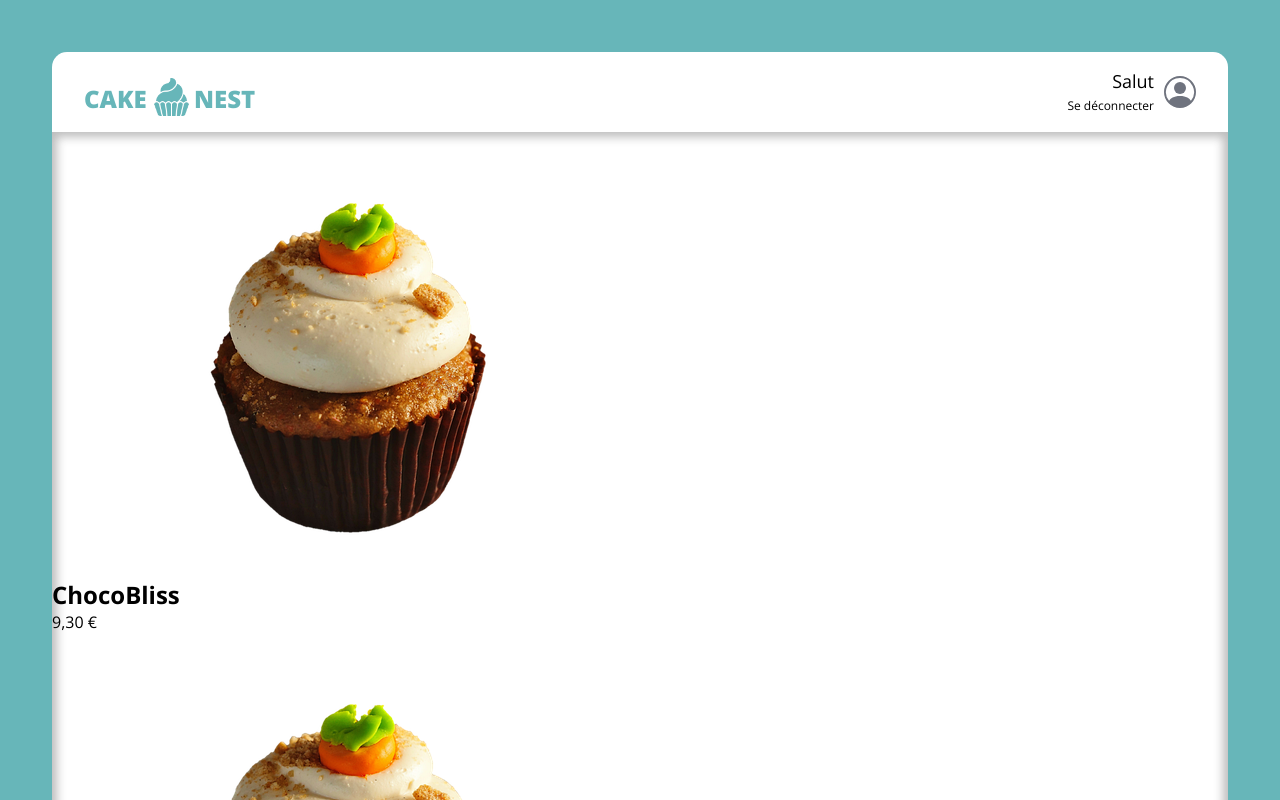
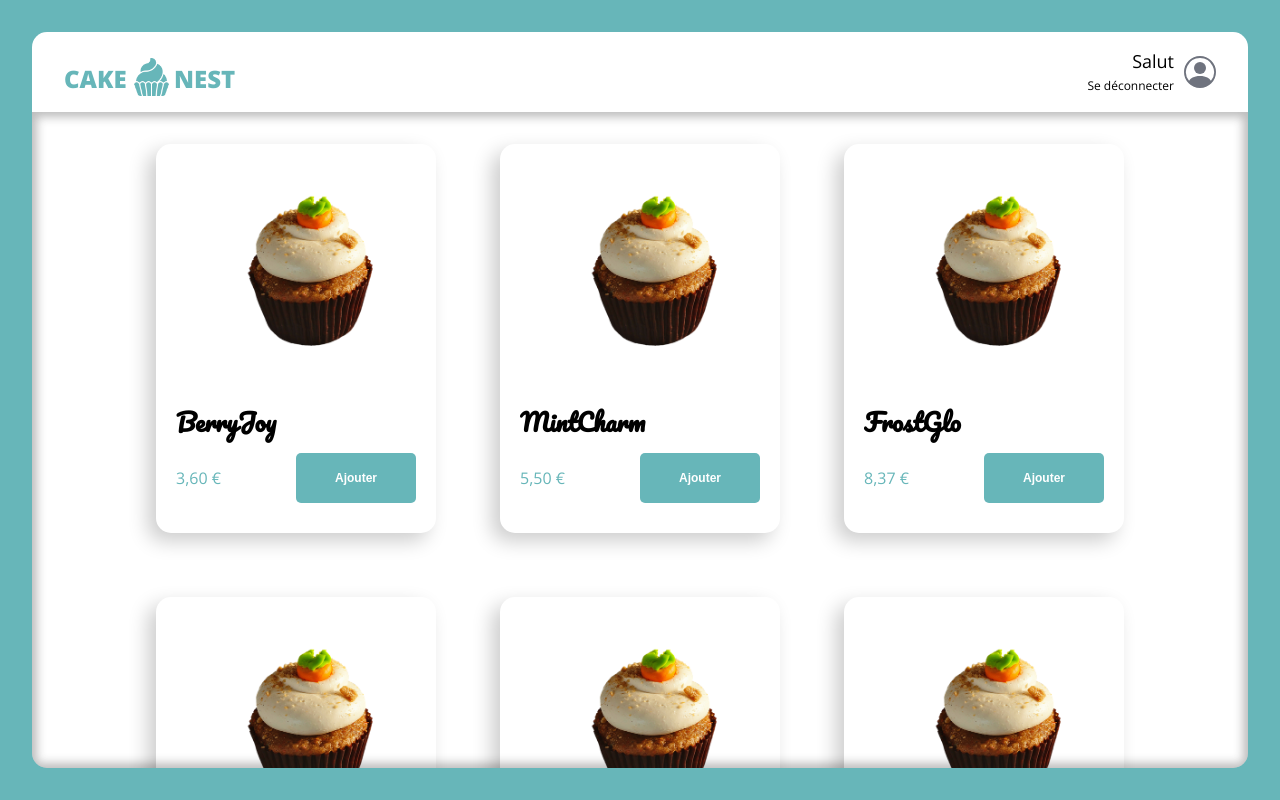
Before and after one commit to Atthis/cda-react-cake-nest, a React (Vite) app: page /commandes in a window 1280 px wide. Shown: the top 800 px of the page. Built offline with nearby package versions, Linux system fonts and the light colour scheme.

Commit message:
create button component+update item card style

```diff
--- /dev/null
+++ b/src/components/ButtonBasic.jsx
@@ -0,0 +1,39 @@
+import React from 'react';
+import styled from 'styled-components';
+import { theme } from '../utils';
+
+const ButtonBasicStyled = styled.button`
+  display: flex;
+  justify-content: center;
+  align-items: center;
+  width: ${props => props.$width || '100%'};
+  height: 50px;
+  margin-block: 0.833em;
+  padding-block: 1.333em;
+  border: none;
+  border-radius: ${theme.borderRadius.round};
+  background-color: ${theme.colors.primary};
+  font-size: ${props => props.$fontSize || theme.fonts.size.P3};
+  font-weight: 700;
+  color: ${theme.colors.white};
+
+  &:hover {
+    cursor: pointer;
+  }
+
+  .btn-icon {
+    position: relative;
+    top: 0.1em;
+    left: 0.5em;
+  }
+`;
+
+function ButtonBasic({ label, icon, fontSize, width }) {
+  return (
+    <ButtonBasicStyled $fontSize={fontSize} $width={width}>
+      {label} {icon && icon}
+    </ButtonBasicStyled>
+  );
+}
+
+export default ButtonBasic;
--- a/src/components/ItemCard.jsx
+++ b/src/components/ItemCard.jsx
@@ -1,8 +1,33 @@
 import React from 'react';
 import styled from 'styled-components';
 import { formatPrice } from '../utils/maths';
+import { theme } from '../utils';
+import ButtonBasic from './ButtonBasic';
 
-const ItemCardStyled = styled.article``;
+const ItemCardStyled = styled.article`
+  width: 280px;
+  margin: ${theme.spacing.lg};
+  padding: ${theme.spacing.md};
+  border-radius: ${theme.borderRadius.extraRound};
+  box-shadow: -8px 8px 20px 0px rgb(0 0 0 / 20%);
+
+  img {
+    height: 200px;
+    margin-inline: auto;
+  }
+
+  h1 {
+    margin-top: ${theme.spacing.lg};
+    font-family: 'Pacifico', cursive;
+  }
+
+  section {
+    display: flex;
+    justify-content: space-between;
+    align-items: center;
+    color: ${theme.colors.primary};
+  }
+`;
 
 function ItemCard({ item }) {
   return (
@@ -11,6 +36,7 @@ function ItemCard({ item }) {
       <h1>{item.title}</h1>
       <section>
         <p className='price'>{formatPrice(item.price)}</p>
+        <ButtonBasic label={'Ajouter'} fontSize={theme.fonts.size.XS} width={'50%'} />
       </section>
     </ItemCardStyled>
   );
--- a/src/components/Wrapper.jsx
+++ b/src/components/Wrapper.jsx
@@ -3,7 +3,7 @@ import styled from 'styled-components';
 
 const WrapperStyled = styled.div`
   width: 100%;
-  min-height: 100vh;
+  height: 100vh;
   background: ${props => props.$background || '#353535'};
   background-position: center;
 
--- a/src/views/login/LoginForm.jsx
+++ b/src/views/login/LoginForm.jsx
@@ -6,6 +6,7 @@ import Input from '../../components/Input';
 import styled from 'styled-components';
 import { theme } from '../../utils';
 import { UserContext } from '../../App.jsx';
+import ButtonBasic from '../../components/ButtonBasic.jsx';
 
 import { BsChevronRight } from 'react-icons/bs';
 
@@ -52,9 +53,7 @@ function LoginForm() {
   return (
     <Form onSubmit={handleSubmit}>
       <Input />
-      <button>
-        Mon espace <BsChevronRight className='btn-icon' />
-      </button>
+      <ButtonBasic label={'Mon espace'} icon={<BsChevronRight className='btn-icon' />} fontSize={theme.fonts.size.P3} width={'100%'} />
     </Form>
   );
 }
--- a/src/views/shopPage/Menu.jsx
+++ b/src/views/shopPage/Menu.jsx
@@ -10,15 +10,17 @@ const MenuStyled = styled.main`
 
   display: flex;
   flex-wrap: wrap;
+  justify-content: center;
 
   box-shadow: inset 0px 0px 10px 5px hsla(0, 0%, 15%, 0.3);
+  overflow-y: scroll;
 `;
 
 function Menu() {
   return (
     <MenuStyled>
-      {fakeSmallMenu.map(item => (
-        <ItemCard key={new Date().getTime() + item.id} item={item} />
+      {fakeMenu.map(item => (
+        <ItemCard key={new Date().getTime() + item.id} item={item} className='menuItem' />
       ))}
     </MenuStyled>
   );
--- a/src/views/shopPage/ShopPage.jsx
+++ b/src/views/shopPage/ShopPage.jsx
@@ -9,7 +9,7 @@ const ShopPageStyled = styled.div`
   display: flex;
   flex-direction: column;
   width: 100%;
-  margin: ${theme.spacing.xl};
+  margin: ${theme.spacing.lg};
 
   background-color: ${theme.colors.white};
   border-radius: ${theme.borderRadius.extraRound};
```
